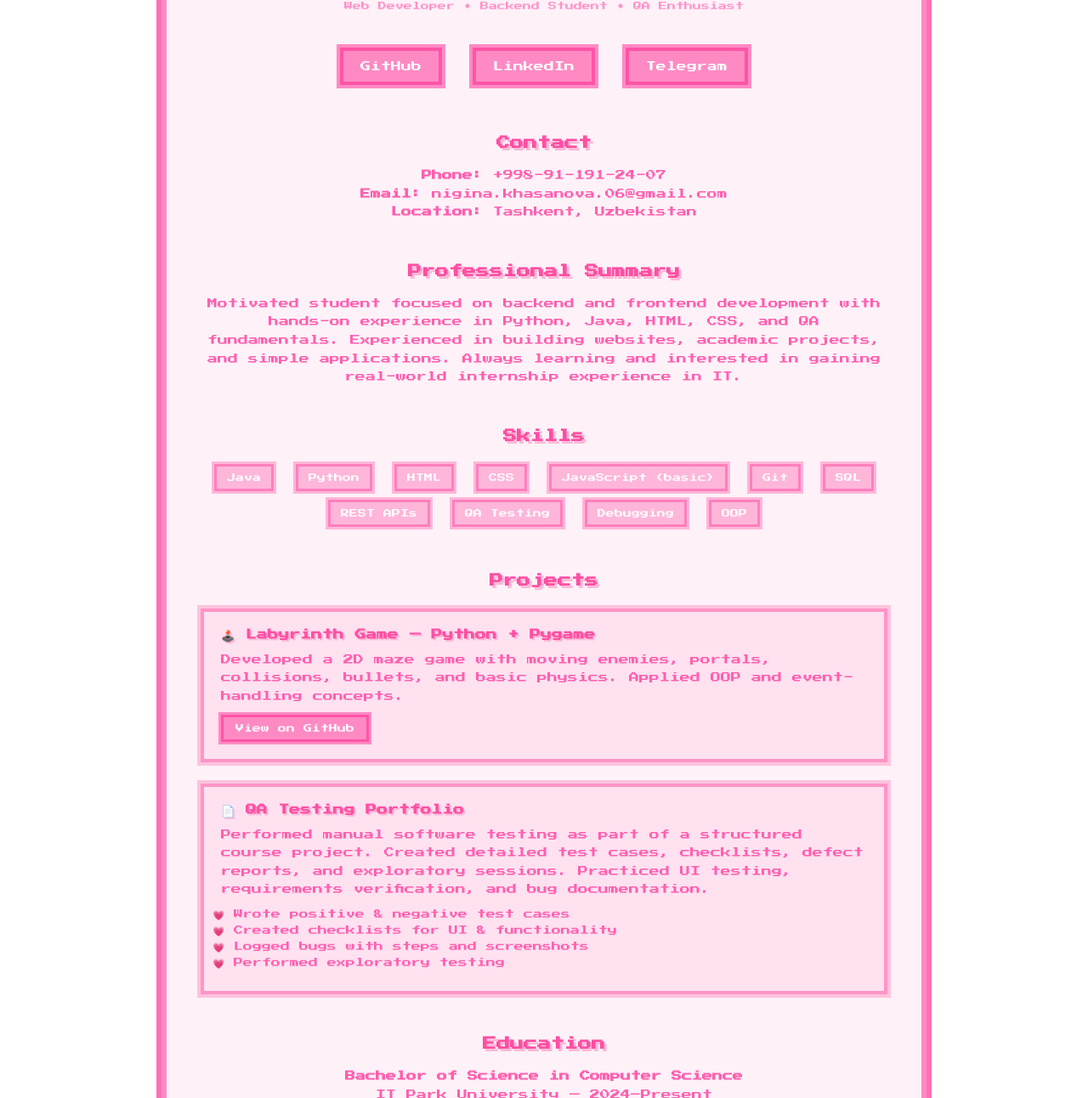
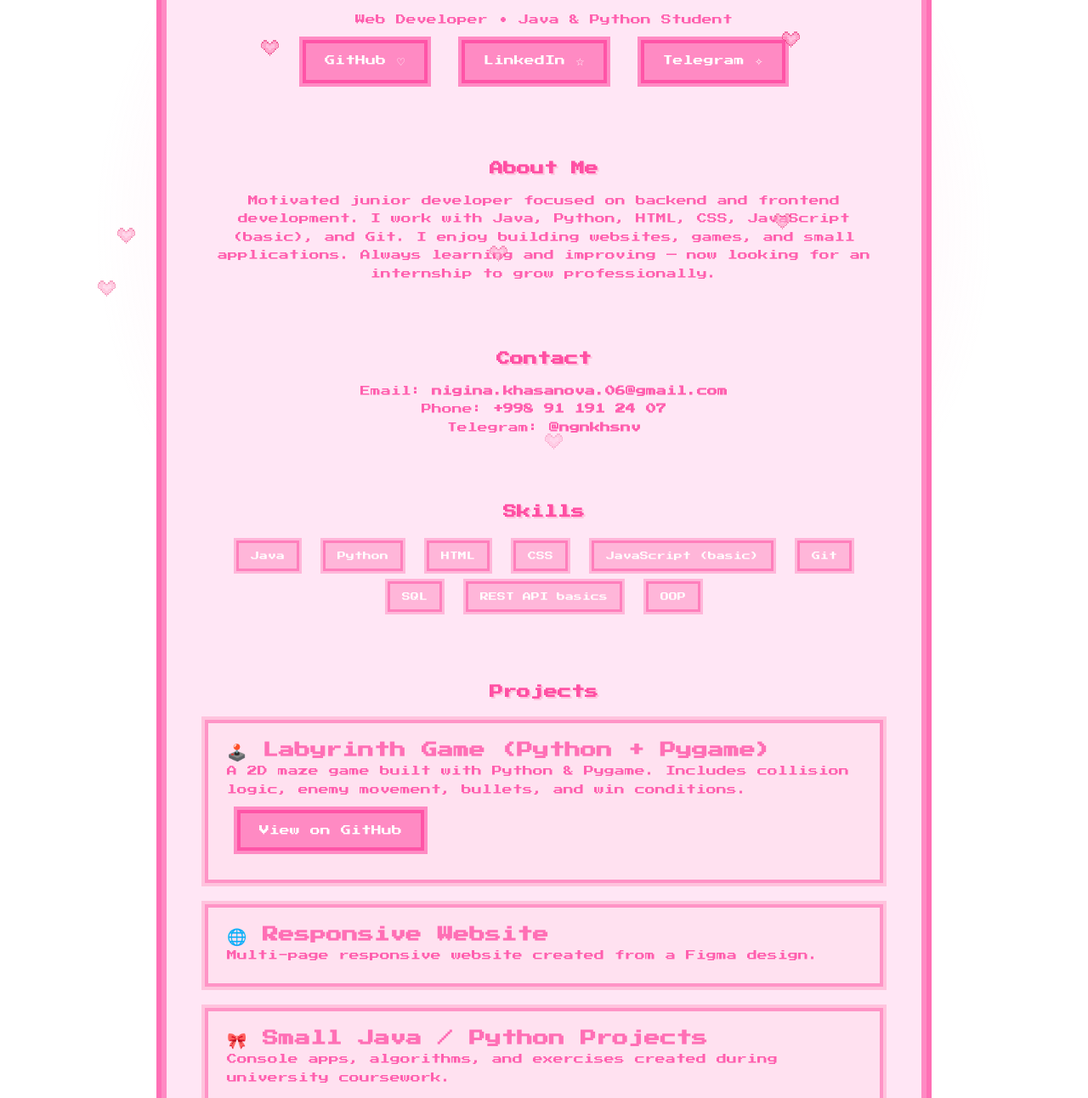
Before and after one commit to nigina-kh/portfolio, a plain HTML site: page index.html in a window 1280 px wide. Shown: the part 133-1425 px from the top of the page at 85% size. Drawn offline with Linux system fonts and the light colour scheme.

Commit message:
update <3

```diff
--- a/index.html
+++ b/index.html
@@ -9,37 +9,49 @@
 
 <body>
 
+    <!-- DARK MODE BUTTON -->
+    <button class="theme-toggle" onclick="toggleTheme()">🌙</button>
+
+    <!-- Falling hearts -->
+    <div class="hearts"></div>
+
+    <!-- Retro screen effects -->
+    <div class="screen-effect"></div>
+    <div class="glow"></div>
+
+    <!-- Background (optional) -->
     <div class="background"></div>
 
+    <!-- Main Content -->
     <div class="container">
 
         <h1>Nigina Khasanova ♡</h1>
-        <p class="subtitle">Web Developer • Backend Student • QA Enthusiast</p>
+        <p class="subtitle">Web Developer • Java & Python Student</p>
 
         <!-- SOCIAL BUTTONS -->
         <div class="social-buttons">
-            <a href="https://github.com/Nigina-kh" target="_blank" class="pixel-btn">GitHub</a>
-            <a href="https://www.linkedin.com/in/nigina-khasanova" target="_blank" class="pixel-btn">LinkedIn</a>
-            <a href="https://t.me/ngnkhsnv" target="_blank" class="pixel-btn">Telegram</a>
+            <a class="pixel-btn" href="https://github.com/Nigina-kh" target="_blank">GitHub ♡</a>
+            <a class="pixel-btn" href="https://www.linkedin.com/in/nigina-khasanova" target="_blank">LinkedIn ☆</a>
+            <a class="pixel-btn" href="https://t.me/ngnkhsnv" target="_blank">Telegram ✧</a>
         </div>
+
+        <!-- ABOUT -->
+        <section>
+            <h2>About Me</h2>
+            <p>
+                Motivated junior developer focused on backend and frontend development.
+                I work with Java, Python, HTML, CSS, JavaScript (basic), and Git.
+                I enjoy building websites, games, and small applications.
+                Always learning and improving — now looking for an internship to grow professionally.
+            </p>
+        </section>
 
         <!-- CONTACT -->
         <section>
             <h2>Contact</h2>
-            <p><strong>Phone:</strong> +998-91-191-24-07</p>
-            <p><strong>Email:</strong> nigina.khasanova.06@gmail.com</p>
-            <p><strong>Location:</strong> Tashkent, Uzbekistan</p>
-        </section>
-
-        <!-- PROFESSIONAL SUMMARY -->
-        <section>
-            <h2>Professional Summary</h2>
-            <p>
-                Motivated student focused on backend and frontend development with hands-on
-                experience in Python, Java, HTML, CSS, and QA fundamentals.
-                Experienced in building websites, academic projects, and simple applications.
-                Always learning and interested in gaining real-world internship experience in IT.
-            </p>
+            <p>Email: <strong>nigina.khasanova.06@gmail.com</strong></p>
+            <p>Phone: <strong>+998 91 191 24 07</strong></p>
+            <p>Telegram: <strong>@ngnkhsnv</strong></p>
         </section>
 
         <!-- SKILLS -->
@@ -53,9 +65,7 @@
                 <span class="tag">JavaScript (basic)</span>
                 <span class="tag">Git</span>
                 <span class="tag">SQL</span>
-                <span class="tag">REST APIs</span>
-                <span class="tag">QA Testing</span>
-                <span class="tag">Debugging</span>
+                <span class="tag">REST API basics</span>
                 <span class="tag">OOP</span>
             </div>
         </section>
@@ -65,59 +75,71 @@
             <h2>Projects</h2>
 
             <div class="project-card">
-                <h3>🕹️ Labyrinth Game — Python + Pygame</h3>
+                <h3>🕹️ Labyrinth Game (Python + Pygame)</h3>
                 <p>
-                    Developed a 2D maze game with moving enemies, portals, collisions, bullets,
-                    and basic physics. Applied OOP and event-handling concepts.
+                    A 2D maze game built with Python & Pygame.
+                    Includes collision logic, enemy movement, bullets, and win conditions.
                 </p>
-                <a href="https://github.com/nigina-kh/python-labyrinth-game" class="btn">View on GitHub</a>
+                <a href="https://github.com/Nigina-kh" class="pixel-btn project-btn" target="_blank">
+                      View on GitHub
+                </a>
+
             </div>
 
             <div class="project-card">
-              <h3>📄 QA Testing Portfolio</h3>
-                 <p>
-                   Performed manual software testing as part of a structured course project.
-                   Created detailed test cases, checklists, defect reports, and exploratory sessions.
-                   Practiced UI testing, requirements verification, and bug documentation.
-                 </p>
+                <h3>🌐 Responsive Website</h3>
+                <p>Multi-page responsive website created from a Figma design.</p>
+            </div>
 
-                 <ul>
-                     <li>Wrote positive & negative test cases</li>
-
-                     <li>Created checklists for UI & functionality</li>
-
-                     <li>Logged bugs with steps and screenshots</li>
-
-                     <li>Performed exploratory testing</li>
-                 </ul>
-           </div>
-
-
-
+            <div class="project-card">
+                <h3>🎀 Small Java / Python Projects</h3>
+                <p>Console apps, algorithms, and exercises created during university coursework.</p>
+            </div>
         </section>
 
         <!-- EDUCATION -->
         <section>
             <h2>Education</h2>
+            <p><strong>B.Sc. in Computer Science</strong><br>
+            IT Park University — 2024–Present
+            </p>
             <p>
-                <strong>Bachelor of Science in Computer Science</strong><br>
-                IT Park University — 2024–Present<br>
-                Major: Backend Development <br>
-                Coursework: Python, Web Development, Databases
+                Backend major.
+                Python • Web Dev • Databases
+                Certificates: Python (Algoritmika), IELTS 6.5
             </p>
         </section>
 
-        <!-- ADDITIONAL -->
+        <!-- EXTRA -->
         <section>
             <h2>Additional</h2>
-            <p><strong>Python Certificate Course — Algoritmika Educational Centre</strong></p>
-            <p><strong>IELTS 6.5</strong></p>
-
-            <p><strong>Business Management Conference — Dubai, UAE</strong></p>
-            <p><strong>Marketing & Audience Growth Seminar — Tashkent</strong></p>
+            <p>
+                Attended Business Management Conference in Dubai.
+                Participated in Digital Marketing Seminar in Tashkent.
+            </p>
         </section>
 
     </div>
 
+    <!-- HEARTS SCRIPT -->
+    <script>
+        function createHeart() {
+            const heart = document.createElement("div");
+            heart.classList.add("heart");
+            heart.style.left = Math.random() * 100 + "vw";
+            heart.style.animationDuration = (5 + Math.random() * 4) + "s";
+            document.querySelector(".hearts").appendChild(heart);
+            setTimeout(() => heart.remove(), 9000);
+        }
+        setInterval(createHeart, 500);
+
+        /* DARK MODE */
+        function toggleTheme() {
+            document.body.classList.toggle("dark-mode");
+            const btn = document.querySelector(".theme-toggle");
+            btn.innerHTML = document.body.classList.contains("dark-mode") ? "☀️" : "🌙";
+        }
+    </script>
+
 </body>
 </html>
--- a/style.css
+++ b/style.css
@@ -9,194 +9,256 @@
 body {
     font-family: 'Press Start 2P', cursive;
     color: #ff6fb5;
-    margin: 0;
-    padding: 30px;
+    background: #ffffff;
+    image-rendering: pixelated;
+    padding: 40px;
     text-align: center;
-    image-rendering: pixelated;
-    cursor: url("https://i.imgur.com/TO2a6Ye.png"), auto; /* 8bit cursor */
+    cursor: url("assets/cursor.png") 0 0, auto;
 }
 
-/* ===== BACKGROUND ===== */
-
-.background {
-    background: white;
+section {
+    margin-top: 80px;
 }
 
 
-/* ===== MAIN CONTAINER ===== */
+/* =========================
+       DARK MODE
+========================= */
+
+body.dark-mode {
+    background: #121212;
+    color: #d8a9f0;
+}
+
+body.dark-mode .container {
+    background: #1e1e1e;
+    border-color: #c953e9;
+    box-shadow: 0 0 0 6px #a82ecb;
+}
+
+body.dark-mode h1,
+body.dark-mode h2 {
+    color: #f08fff;
+    text-shadow: 3px 3px #702a84;
+}
+
+body.dark-mode p {
+    color: #c989e2;
+}
+
+body.dark-mode .tag {
+    background: #b44ed8;
+    border-color: #9226b8;
+    box-shadow: 0 0 0 3px #b44ed8;
+    color: white;
+}
+
+body.dark-mode .project-card {
+    background: #1b1b1b;
+    border-color: #c953e9;
+    box-shadow: 0 0 0 4px #a82ecb;
+}
+
+body.dark-mode .pixel-btn,
+body.dark-mode .btn,
+body.dark-mode .project-btn {
+    background: #c953e9;
+    border-color: #a82ecb;
+    box-shadow: 0 0 0 4px #c953e9;
+    color: #fff;
+}
+
+
+/* =========================
+         THEME BUTTON
+========================= */
+
+.theme-toggle {
+    position: fixed;
+    top: 25px;
+    right: 25px;
+    padding: 12px 14px;
+    font-size: 18px;
+    background: #ff8ac3;
+    border: 4px solid #ff54a7;
+    box-shadow: 0 0 0 4px #ff8ac3;
+    cursor: pointer;
+    z-index: 999;
+    color: white;
+    font-family: 'Press Start 2P';
+    transition: transform 0.1s ease;
+}
+
+.theme-toggle:active {
+    transform: scale(0.9);
+}
+
+
+/* =========================
+      MAIN CONTAINER
+========================= */
 
 .container {
     max-width: 900px;
     margin: auto;
-    padding: 40px;
-    background: rgba(255, 240, 248, 0.88);
+    padding: 45px;
+    background: #ffe6f5;
     border: 6px solid #ff8ac3;
     box-shadow: 0 0 0 6px #ff6fb5;
     position: relative;
     z-index: 10;
 }
 
-/* ===== TEXT ===== */
 
-h1, h2 {
-    color: #ff4fa3;
-    text-shadow: 3px 3px #ffb7d5;
-    margin-bottom: 20px;
-}
+/* =========================
+           TEXT
+========================= */
 
 h1 {
     font-size: 28px;
+    text-shadow: 3px 3px #ffb7d5;
+    margin-bottom: 20px;
+    color: #ff4fa3;
 }
 
 h2 {
     font-size: 16px;
+    text-shadow: 2px 2px #ffc4de;
+    margin-bottom: 20px;
+    color: #ff4fa3;
 }
 
 p {
+    font-size: 12px;
     line-height: 1.8;
-    font-size: 12px;
     color: #ff5fae;
 }
 
-.subtitle {
-    font-size: 10px;
-    color: #ff92c7;
-    margin-bottom: 30px;
-}
 
-/* ===== SOCIAL BUTTONS (Pixel Gaming Style) ===== */
+/* =========================
+        BUTTONS
+========================= */
 
-.social-buttons {
-    margin-bottom: 35px;
-}
-
-.pixel-btn {
+.pixel-btn,
+.btn,
+.project-btn {
     display: inline-block;
-    padding: 12px 20px;
-    margin: 10px;
+    padding: 14px 22px;
+    margin: 12px;
     background: #ff8ac3;
     color: white;
     text-decoration: none;
+    font-size: 12px;
     border: 4px solid #ff54a7;
     box-shadow: 0 0 0 4px #ff8ac3;
-    font-size: 12px;
-    transition: transform 0.1s ease, background 0.15s;
-    image-rendering: pixelated;
+    transition: transform 0.1s ease, filter 0.1s ease;
+    cursor: url("assets/cursor.png") 0 0, auto !important;
+    position: relative;
+    z-index: 50;
 }
 
-.pixel-btn:hover {
-    background: #ff6fb5;
+/* Hover — оба режима одинаково красивые */
+.pixel-btn:hover,
+.btn:hover,
+.project-btn:hover {
+    transform: scale(0.94);
+    filter: brightness(0.9);
 }
 
-.pixel-btn:active {
-    transform: scale(0.90);
-    background: #ff54a7;
-    box-shadow: 0 0 0 4px #ff54a7;
+/* Press / Active click */
+.pixel-btn:active,
+.btn:active,
+.project-btn:active {
+    transform: scale(0.88);
+    filter: brightness(0.75);
 }
 
-/* ===== SECTIONS ===== */
-
-section {
-    margin-top: 50px;
+/* Light theme hover colors */
+body:not(.dark-mode) .pixel-btn:hover,
+body:not(.dark-mode) .btn:hover,
+body:not(.dark-mode) .project-btn:hover {
+    background: #ff6fb5;
+    border-color: #ff3c94;
+    box-shadow: 0 0 0 4px #ff3c94;
 }
 
-/* ===== SKILLS TAGS ===== */
+/* Light theme active click */
+body:not(.dark-mode) .pixel-btn:active,
+body:not(.dark-mode) .btn:active,
+body:not(.dark-mode) .project-btn:active {
+    background: #ff549f;
+    border-color: #e5257f;
+    box-shadow: 0 0 0 4px #e5257f;
+}
+
+/* Dark theme hover */
+body.dark-mode .pixel-btn:hover,
+body.dark-mode .btn:hover,
+body.dark-mode .project-btn:hover {
+    background: #b63cd5;
+    border-color: #9023ad;
+    box-shadow: 0 0 0 4px #9023ad;
+}
+
+/* Dark theme press */
+body.dark-mode .pixel-btn:active,
+body.dark-mode .btn:active,
+body.dark-mode .project-btn:active {
+    background: #9c2db7;
+    border-color: #7b1f92;
+    box-shadow: 0 0 0 4px #7b1f92;
+}
+
+
+/* =========================
+         SKILLS TAGS
+========================= */
 
 .skills {
-    margin-top: 15px;
+    margin-top: 20px;
 }
 
 .tag {
     display: inline-block;
-    margin: 5px;
-    padding: 8px 12px;
+    padding: 10px 14px;
     background: #ffb6d9;
-    color: #fff;
+    color: white;
     border: 3px solid #ff7fbc;
+    box-shadow: 0 0 0 3px #ffb6d9;
+    margin: 6px;
     font-size: 10px;
-    box-shadow: 0 0 0 3px #ffb6d9;
-    image-rendering: pixelated;
 }
 
-/* ===== PROJECT CARDS ===== */
+
+/* =========================
+        PROJECT CARDS
+========================= */
 
 .project-card {
     background: #ffe1f0;
     border: 4px solid #ff94c6;
-    padding: 20px;
+    padding: 22px;
     margin-top: 25px;
     box-shadow: 0 0 0 4px #ffc3dd;
     text-align: left;
-    font-size: 11px;
 }
 
-.project-card h3 {
-    color: #ff4fa3;
-    margin-bottom: 10px;
-    text-shadow: 2px 2px #ffb7d5;
-}
 
-.project-card p {
-    color: #ff5fae;
-}
+/* =========================
+      BACKGROUND EFFECTS
+========================= */
 
-/* ===== SMALL BUTTONS INSIDE PROJECTS ===== */
-
-.btn {
-    display: inline-block;
-    padding: 8px 14px;
-    margin-top: 10px;
-    background: #ff8ac3;
-    color: white;
-    text-decoration: none;
-    border: 3px solid #ff54a7;
-    box-shadow: 0 0 0 3px #ff8ac3;
-    font-size: 10px;
-    transition: transform 0.1s ease;
-    image-rendering: pixelated;
-}
-
-.btn:active {
-    transform: scale(0.90);
-    background: #ff54a7;
-}
-
-/* ===== FALLING PIXEL HEARTS ===== */
-
-.hearts {
-    pointer-events: none;
+.background {
     position: fixed;
     top: 0;
     left: 0;
     width: 100%;
     height: 100%;
-    overflow: hidden;
-    z-index: 20;
+    background-size: cover;
+    opacity: 0.12;
+    z-index: -1;
+    pointer-events: none;
 }
-
-.heart {
-    position: absolute;
-    width: 20px;
-    height: 20px;
-    background-image: url("https://i.imgur.com/u7S3k5Y.png");
-    background-size: cover;
-    animation: fall 7s linear infinite;
-    image-rendering: pixelated;
-    opacity: 0.85;
-}
-
-@keyframes fall {
-    0% {
-        transform: translateY(-50px) scale(1);
-        opacity: 1;
-    }
-    100% {
-        transform: translateY(110vh) scale(1.2);
-        opacity: 0;
-    }
-}
-
-/* ===== RETRO GAME SCREEN EFFECT ===== */
 
 .screen-effect {
     position: fixed;
@@ -205,16 +267,15 @@ section {
     width: 100%;
     height: 100%;
     pointer-events: none;
-    z-index: 30;
     mix-blend-mode: overlay;
-    opacity: 0.25;
     background-image: repeating-linear-gradient(
         to bottom,
-        rgba(255, 150, 200, 0.15) 0px,
-        rgba(255, 150, 200, 0.15) 2px,
-        rgba(0, 0, 0, 0.1) 3px,
-        rgba(0, 0, 0, 0.1) 4px
+        rgba(255, 150, 200, 0.18) 0px,
+        rgba(255, 150, 200, 0.18) 2px,
+        rgba(0, 0, 0, 0.15) 4px
     );
+    opacity: 0.22;
+    z-index: -1;
 }
 
 .glow {
@@ -224,32 +285,103 @@ section {
     width: 100%;
     height: 100%;
     pointer-events: none;
-    z-index: 31;
-    background: radial-gradient(circle at center,
-        rgba(255, 200, 230, 0.2) 0%,
-        rgba(255, 100, 180, 0.05) 40%,
-        rgba(0, 0, 0, 0) 80%
-    );
-}
-/* ===== QA LIST STYLE ===== */
-
-.project-card ul {
-    margin-top: 12px;
-    margin-left: 15px;
+    background: radial-gradient(circle,
+        rgba(255, 150, 200, 0.3) 0%,
+        rgba(0,0,0,0) 70%);
+    z-index: -1;
 }
 
-.project-card li {
-    font-size: 11px;
-    margin-bottom: 8px;
-    color: #ff5fae;
-    list-style: "💗 ";
-    image-rendering: pixelated;
+
+/* =========================
+        FALLING HEARTS
+========================= */
+
+.hearts {
+    position: fixed;
+    top: 0;
+    left: 0;
+    width: 100%;
+    height: 100%;
+    pointer-events: none;
+    overflow: hidden;
+    z-index: 100;
 }
-/* ===== CUSTOM PIXEL CURSOR ===== */
-html, body {
+
+.heart {
+    position: absolute;
+    top: -20px;
+    width: 25px;
+    height: 25px;
+    background-image: url("assets/heart.png");
+    background-size: contain;
+    background-repeat: no-repeat;
+    opacity: 0.9;
+    animation: fall linear infinite;
+}
+
+@keyframes fall {
+    0% {
+        transform: translateY(-10vh) translateX(0);
+        opacity: 1;
+    }
+    100% {
+        transform: translateY(120vh) translateX(30px);
+        opacity: 0;
+    }
+}
+
+
+/* =========================
+    LINKS GLOBAL RESET
+========================= */
+
+a {
+    color: inherit;
+    text-decoration: none;
     cursor: url("assets/cursor.png") 0 0, auto;
 }
 
-body, a, button, .pixel-btn, .btn {
-    cursor: url("assets/cursor.png") 0 0, auto !important;
+/* FIX: Beautiful hover in LIGHT MODE */
+body:not(.dark-mode) .pixel-btn:hover,
+body:not(.dark-mode) .btn:hover,
+body:not(.dark-mode) .project-btn:hover {
+    background: #ff4fa3;
+    border-color: #e12582;
+    box-shadow: 0 0 0 4px #e12582;
+    transform: scale(0.94);
+    filter: brightness(1.05);
 }
+
+/* FIX: Beautiful click effect in LIGHT MODE */
+body:not(.dark-mode) .pixel-btn:active,
+body:not(.dark-mode) .btn:active,
+body:not(.dark-mode) .project-btn:active {
+    background: #ff2b8e;
+    border-color: #c51569;
+    box-shadow: 0 0 0 4px #c51569;
+    transform: scale(0.88);
+    filter: brightness(0.85);
+}
+
+/* THEME BUTTON — dark mode color fix */
+body.dark-mode .theme-toggle {
+    background: #c953e9;
+    border-color: #a82ecb;
+    box-shadow: 0 0 0 4px #c953e9;
+    color: white;
+}
+
+/* Hover */
+body.dark-mode .theme-toggle:hover {
+    background: #b244d6;
+    border-color: #8d1faf;
+    box-shadow: 0 0 0 4px #8d1faf;
+    transform: scale(0.94);
+}
+
+/* Active */
+body.dark-mode .theme-toggle:active {
+    transform: scale(0.88);
+    background: #9c33c2;
+    border-color: #75148f;
+}
```
Also changed, not shown: assets/heart.png (added), 1 other file.
